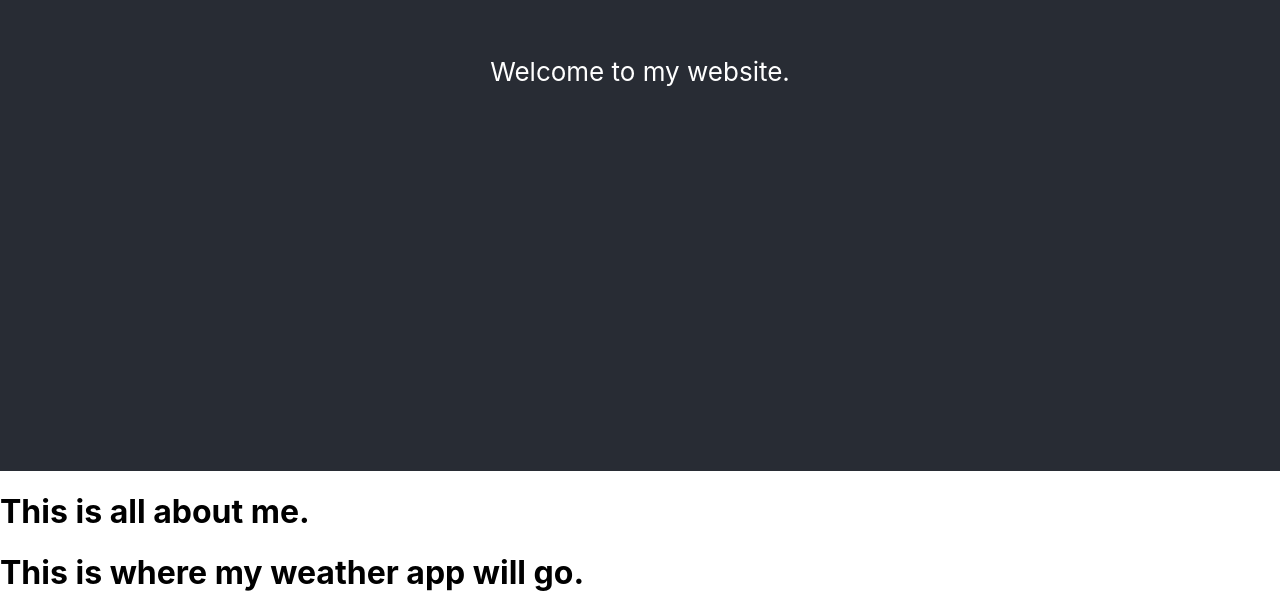
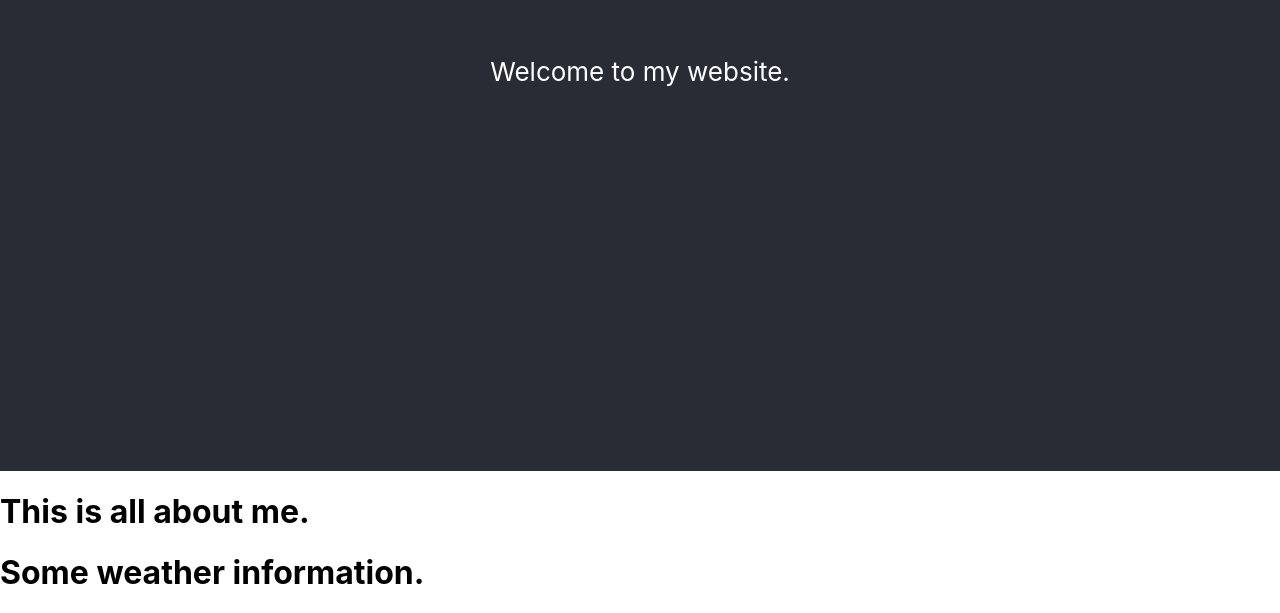
Before and after one commit to BobbyEllena/portfolio, a React (Create React App) app in the folder portfolio/: page / in a window 1280 px wide. Shown: the part 329-942 px from the top of the page. Built offline with nearby package versions, Linux system fonts and the light colour scheme.

Commit message:
placing files into sepertate folder for ease of use.

```diff
--- a/portfolio/src/Weather.js
+++ /dev/null
@@ -1,11 +0,0 @@
-import React from "react"
-
-function Weather() {
-    return (
-        <div className="Weather">
-            <h1>This is where my weather app will go.</h1>
-        </div>
-    )
-}
-
-export default Weather
--- a/portfolio/src/index.js
+++ b/portfolio/src/index.js
@@ -3,7 +3,7 @@ import ReactDOM from 'react-dom';
 import './index.css';
 import App from './App';
 import reportWebVitals from './reportWebVitals';
-import Weather from "./Weather"
+import Weather from "./weather/Weather"
 import Me from './Me'
 
 ReactDOM.render(
--- /dev/null
+++ b/portfolio/src/weather/Weather.js
@@ -0,0 +1,13 @@
+import React from 'react'
+
+function Weather() {
+    return (
+    <div>
+        <h1>
+            Some weather information.
+        </h1>
+    </div>
+    )
+}
+
+export default Weather
```
